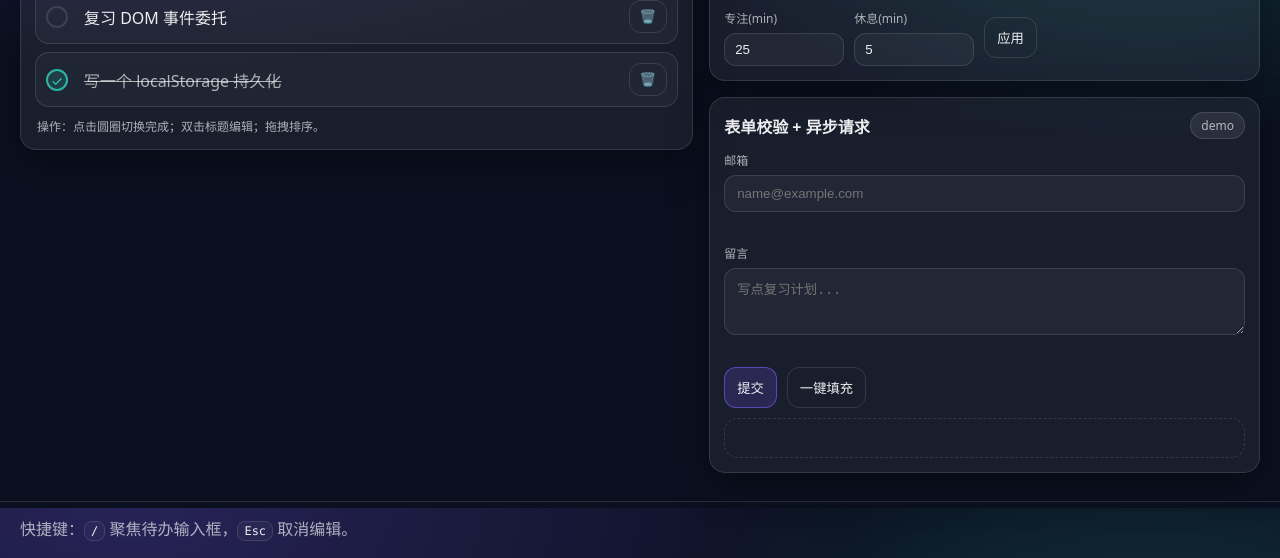
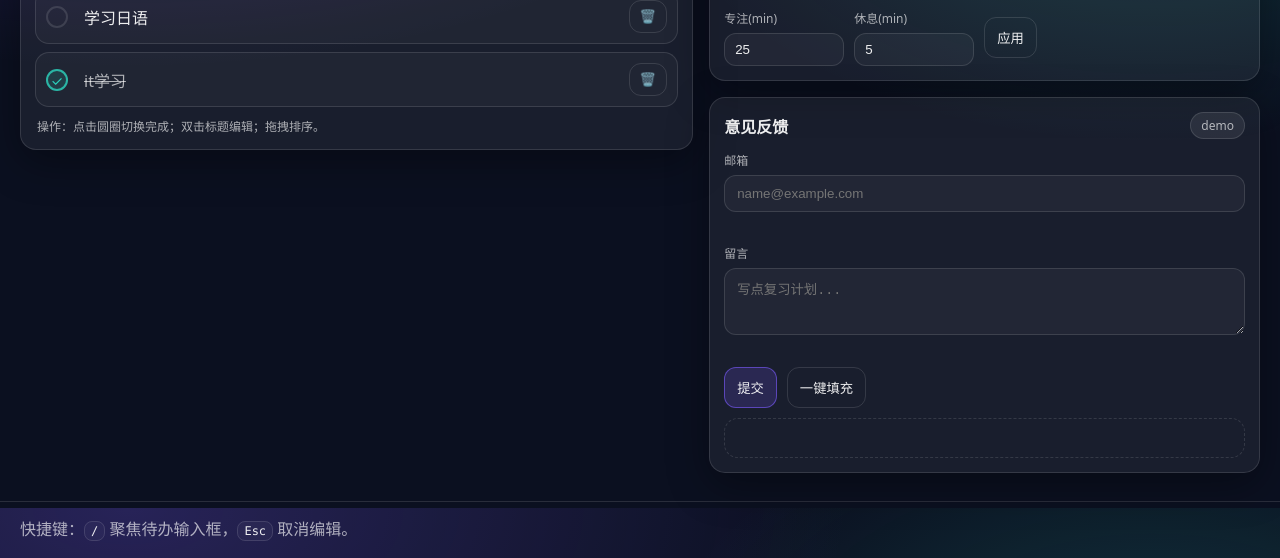
Before and after one commit to forrestshi1/todo-, a plain HTML site: page index.html in a window 1280 px wide. Shown: the part 292-850 px from the top of the page. Drawn offline with Linux system fonts and the light colour scheme.

Commit message:
修改一些参数

```diff
--- a/app.js
+++ b/app.js
@@ -69,8 +69,8 @@ const clearDoneBtn = $("#clearDoneBtn");
 
 let filter = "all";
 let todos = storage.get(TODO_KEY, [
-  { id: uid(), text: "复习 DOM 事件委托", done: false, createdAt: Date.now() },
-  { id: uid(), text: "写一个 localStorage 持久化", done: true, createdAt: Date.now() - 3600_000 },
+  { id: uid(), text: "学习日语", done: false, createdAt: Date.now() },
+  { id: uid(), text: "it学习", done: true, createdAt: Date.now() - 3600_000 },
 ]);
 
 function persistTodos() {
--- a/index.html
+++ b/index.html
@@ -96,7 +96,7 @@
 
         <section class="card">
           <div class="card-head">
-            <h2> 表单校验 + 异步请求</h2>
+            <h2> 意见反馈</h2>
             <span class="pill">demo</span>
           </div>
 
```
